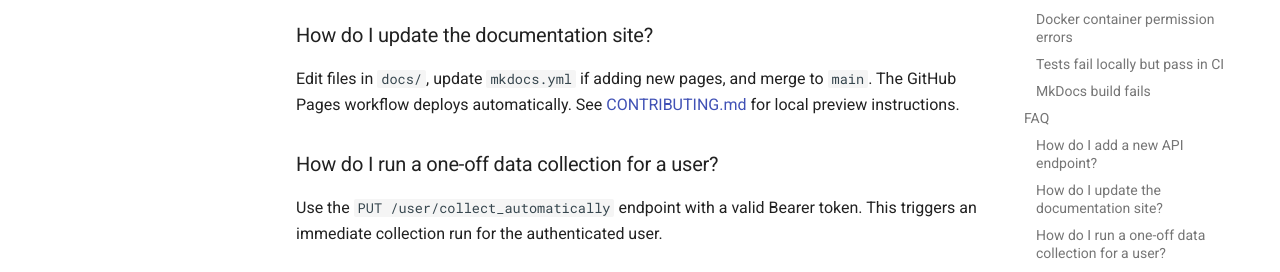
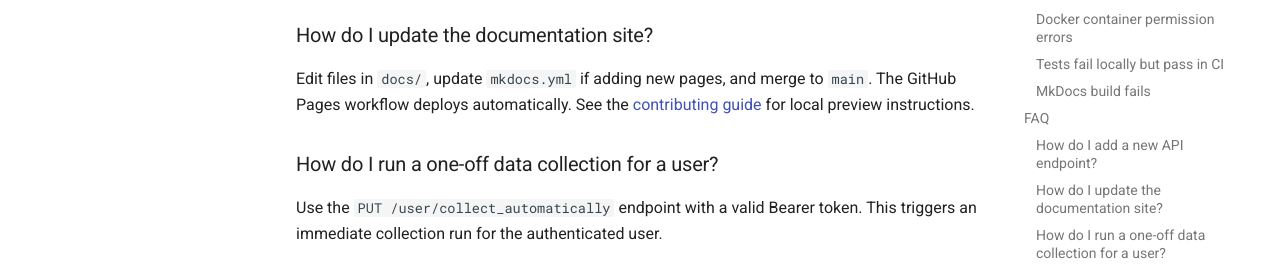
Before and after one commit to GIcsei/BAB, an MkDocs documentation site: the page built from docs/troubleshooting.md, in a window 1280 px wide and 900 px high, scrolled down 1833 px. Shown: the part 197-469 px from the top of the window. Built offline with MkDocs 1.6.1 and Material for MkDocs 9.7.7, drawn with Linux system fonts in a browser that asks for light colours; comment, search, counter and statistics services are not loaded.

Commit message:
fix: correct Material theme URL and MkDocs-compatible link in docs
Co-authored-by: GIcsei <49340292+GIcsei@users.noreply.github.com>
Agent-Logs-Url: https://github.com/GIcsei/BAB/sessions/cab56e84-7b4f-459c-98ea-3c772c76d491

```diff
--- a/docs/troubleshooting.md
+++ b/docs/troubleshooting.md
@@ -67,7 +67,7 @@
 
 ### How do I update the documentation site?
 
-Edit files in `docs/`, update `mkdocs.yml` if adding new pages, and merge to `main`. The GitHub Pages workflow deploys automatically. See [CONTRIBUTING.md](https://github.com/GIcsei/BAB/blob/main/CONTRIBUTING.md) for local preview instructions.
+Edit files in `docs/`, update `mkdocs.yml` if adding new pages, and merge to `main`. The GitHub Pages workflow deploys automatically. See the [contributing guide](https://github.com/GIcsei/BAB/blob/main/CONTRIBUTING.md) for local preview instructions.
 
 ### How do I run a one-off data collection for a user?
 
```
Also changed, not shown: CONTRIBUTING.md (+1 -1 lines).
